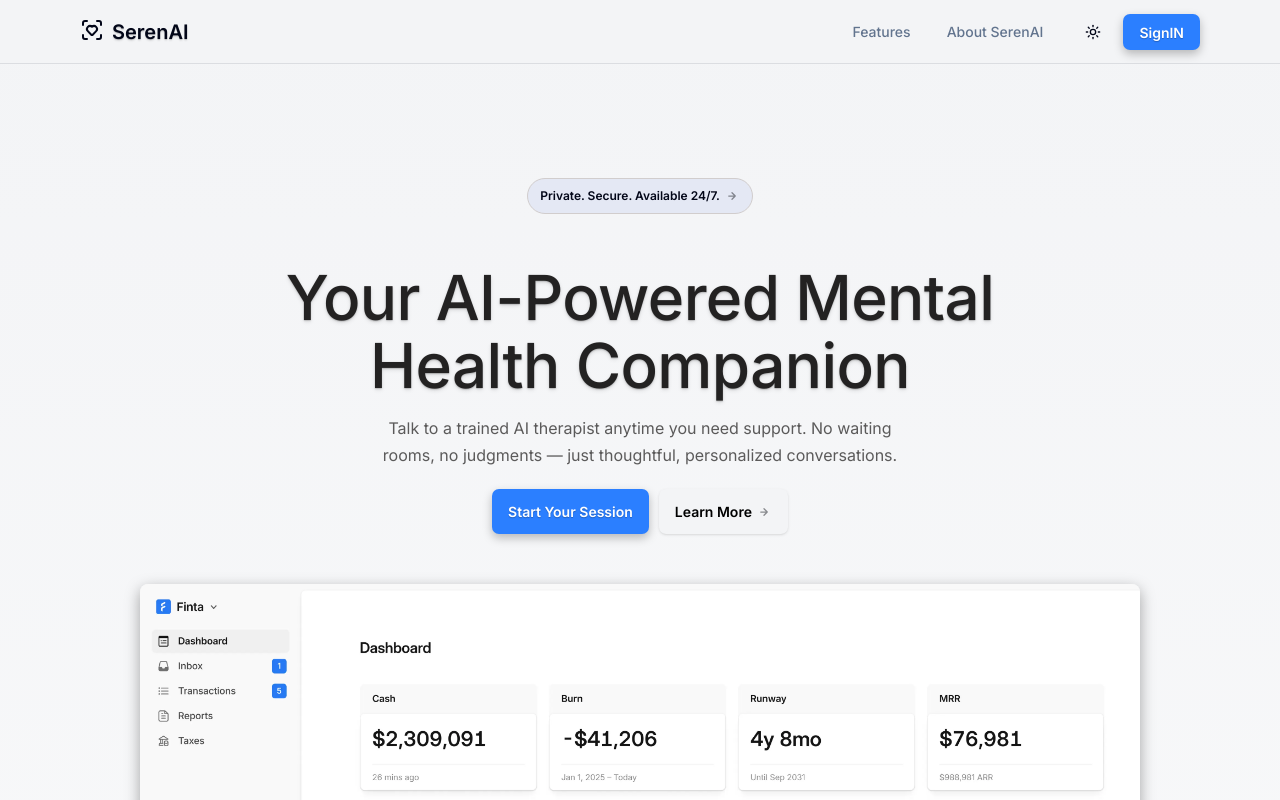
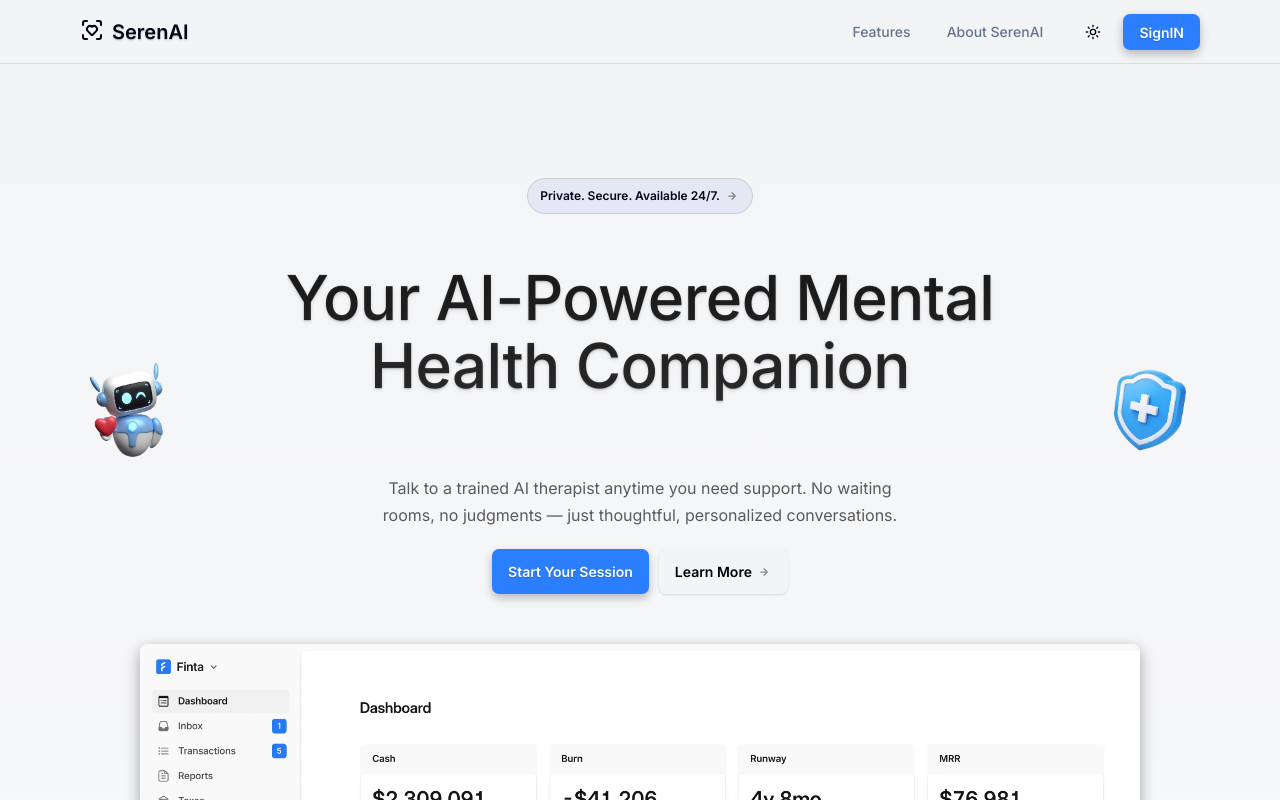
Before and after one commit to M0hitThapa/seren-ai, a Next.js app: page / in a window 1280 px wide. Shown: the top 800 px of the page. Built offline with nearby package versions, Linux system fonts and the light colour scheme.

Commit message:
added little design enhancement in login and hero component

```diff
--- a/app/login/page.tsx
+++ b/app/login/page.tsx
@@ -6,6 +6,7 @@ import Image from "next/image"
 export default function LoginPage() {
   return (
     <div className="grid min-h-svh lg:grid-cols-2 pt-15 bg-gradient-to-b from-gray-100 to-gray-100/50">
+
       <div className="flex flex-col gap-4 p-6 md:p-10">
         <div className="flex justify-center gap-2 md:justify-start">
 
--- a/app/page.tsx
+++ b/app/page.tsx
@@ -4,6 +4,7 @@ import Image from "next/image";
 export default function Home() {
   return (
    <div className="flex flex-col min-h-screen overflow-hidden bg-gradient-to-b from-gray-100 to-gray-100/50">
+
     <Hero />
     <div className="relative w-full flex justify-center pb-[100px]">
 
--- a/components/hero.tsx
+++ b/components/hero.tsx
@@ -1,8 +1,11 @@
+'use client'
+import Image from 'next/image';
 import React from 'react'
 
 export const Hero = () => {
   return (
-    <div className="px-[80px] py-[50px] mt-32 max-w-[1000px] m-auto">
+    <div className="px-[80px] py-[50px] mt-32 max-w-[1300px] m-auto">
+
       <div className="text-[12px] font-semibold max-w-[400px] rounded-full bg-[#e4e8f4] px-3 py-2 w-fit mx-auto border border-[#d1cdcd] flex items-center justify-center hover:bg-[#e5e5e5] transition-colors duration-200 ease-out">
         <span>Private. Secure. Available 24/7.</span>
         <svg width="16" height="16" fill="none" className="ml-1">
@@ -17,8 +20,10 @@ export const Hero = () => {
         </svg>
       </div>
 
-      <h1 className="mt-[50px] text-[62px] font-medium tracking-[-0.6px] leading-[1.1] text-center text-[#232222] text-shadow-md">
+      <h1 className="mt-[50px] text-[62px] font-medium tracking-[-0.6px] leading-[1.1] text-center bg-gradient-to-b from-[#232222] to-[#444242] bg-clip-text text-transparent text-shadow-md flex gap-5">
+        <Image src="/icon1.png" alt="brain image" height={100} width={100} className='mt-24 hidden md:flex '  />
         Your AI-Powered Mental Health Companion
+        <Image src="/icon2.png" alt="brain image" height={100} width={100} className="mt-24 hidden md:flex"  />
       </h1>
 
       <p className="text-[16px] text-[#5b5a5a] leading-[27px] text-center max-w-[540px] mx-auto mt-[15px]">
```
Also changed, not shown: public/icon1.png (added), public/icon2.png (added).
